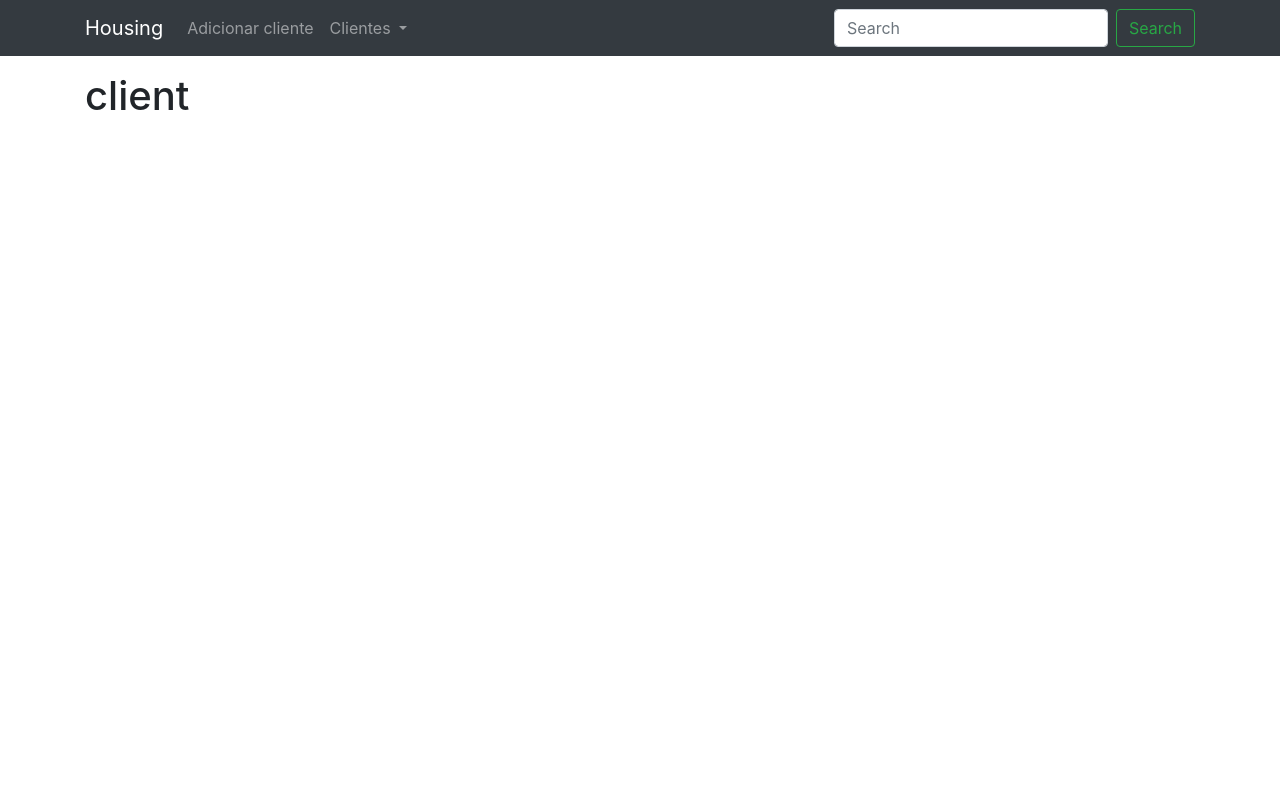
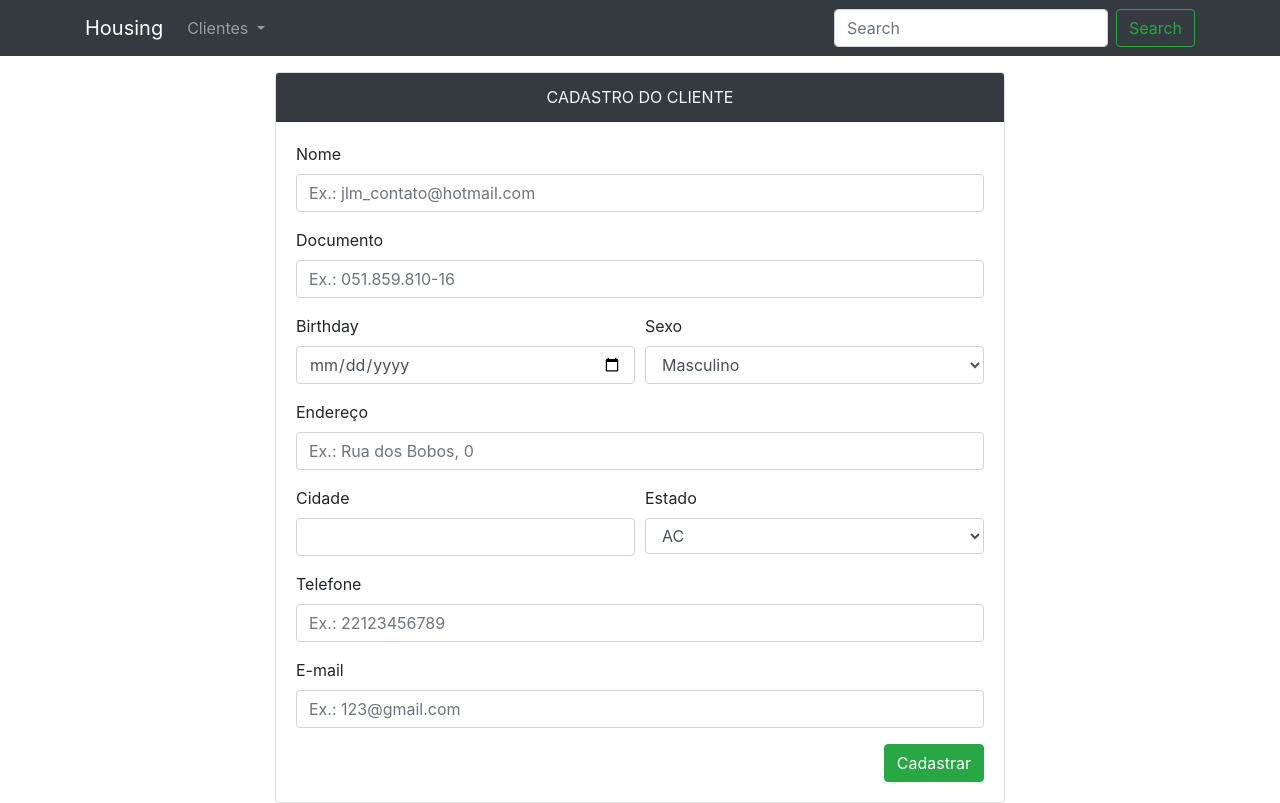
Before and after one commit to souzasmatheus/management-app, a Node server app: page /client in a window 1280 px wide. Before the commit the page ends 110 px from the top, so only its background shows below. Run offline with Node 20, Linux system fonts and the light colour scheme; some libraries are stand-ins or nearby versions.

Commit message:
Make client registering form

```diff
--- a/app.js
+++ b/app.js
@@ -23,17 +23,18 @@ app.engine('handlebars', exphbs({
 }))
 app.set('view engine', 'handlebars')
 
-// Index Route
+// History Route
 app.get('/', (req, res) => {
-    const title = 'Welcome'
+    const title = 'History'
     res.render('index', {
         title
     })
 })
 
+// Clients Register
 app.get('/client', (req, res) => {
     res.render('client', {
-        title: 'client'
+        title: 'add client'
     })
 })
 
--- a/views/client.handlebars
+++ b/views/client.handlebars
@@ -1 +1,86 @@
-<h1>{{title}}</h1>
+<div class="row justify-content-lg-center">
+    <div class="col-lg-8">
+        <div class="card">
+            <div class="card-header bg-dark">
+                <p class="text-uppercase text-center m-0 text-light">Cadastro do cliente</p>
+            </div>
+            <div class="card-body">
+                <form action="/client" method="post">
+                    <div class="form-group">
+                        <label for="name">Nome</label>
+                        <input type="text" name="name" class="form-control" placeholder="Ex.: jlm_contato@hotmail.com">
+                    </div>
+                    <div class="form-group">
+                        <label for="document">Documento</label>
+                        <input type="text" name="document" class="form-control" placeholder="Ex.: 051.859.810-16">
+                    </div>
+                    <div class="form-row mb-3">
+                        <div class="col">
+                            <label for="birthday">Birthday</label>
+                            <input type="date" name="birthday" class="form-control">
+                        </div>
+                        <div class="col">
+                            <label for="sex">Sexo</label>
+                            <select class="form-control" name="sex">
+                                <option>Masculino</option>
+                                <option>Feminino</option>
+                                <option disabled="disabled">Não existe outro</option>
+                            </select>
+                        </div>
+                    </div>
+                    <div class="form-group">
+                        <label for="address">Endereço</label>
+                        <input type="text" name="address" class="form-control" placeholder="Ex.: Rua dos Bobos, 0">
+                    </div>
+                    <div class="form-row mb-3">
+                        <div class="col">
+                            <label for="city">Cidade</label>
+                            <input type="text" name="city" class="form-control">
+                        </div>
+                        <div class="col">
+                            <label for="state">Estado</label>
+                            <select size="1" class="form-control" name="state">
+                                <option>AC</option>
+                                <option>AL</option>
+                                <option>AP</option>
+                                <option>AM</option>
+                                <option>BA</option>
+                                <option>CE</option>
+                                <option>DF</option>
+                                <option>ES</option>
+                                <option>GO</option>
+                                <option>MA</option>
+                                <option>MT</option>
+                                <option>MS</option>
+                                <option>MG</option>
+                                <option>PA</option>
+                                <option>PB</option>
+                                <option>PR</option>
+                                <option>PE</option>
+                                <option>PI</option>
+                                <option>RJ</option>
+                                <option>RN</option>
+                                <option>RS</option>
+                                <option>RO</option>
+                                <option>RR</option>
+                                <option>SC</option>
+                                <option>SP</option>
+                                <option>SE</option>
+                                <option>TO</option>
+                            </select>
+                        </div>
+                    </div>
+                    <div class="form-group">
+                        <label for="number">Telefone</label>
+                        <input type="text" name="number" class="form-control" placeholder="Ex.: 22123456789">
+                    </div>
+                    <div class="form-group">
+                        <label for="email">E-mail</label>
+                        <input type="email" name="email" class="form-control" placeholder="Ex.: 123@gmail.com">
+                    </div>
+                    <button type="submit" class="btn btn-success float-right">Cadastrar</button>
+                </form>
+            </div>
+        </div>
+    </div>
+</div>
--- a/views/partials/_navbar.handlebars
+++ b/views/partials/_navbar.handlebars
@@ -8,19 +8,15 @@
 
         <div class="collapse navbar-collapse" id="navbarSupportedContent">
             <ul class="navbar-nav mr-auto">
-                <li class="nav-item">
-                    <a class="nav-link" href="/client">Adicionar cliente</a>
-                </li>
                 <li class="nav-item dropdown">
                     <a class="nav-link dropdown-toggle" href="#" id="navbarDropdown" role="button"
                         data-toggle="dropdown" aria-haspopup="true" aria-expanded="false">
                         Clientes
                     </a>
                     <div class="dropdown-menu" aria-labelledby="navbarDropdown">
-                        <a class="dropdown-item" href="#">Novo cliente</a>
-                        <a class="dropdown-item" href="#">Another action</a>
+                        <a class="dropdown-item" href="/client">Novo cliente</a>
                         <div class="dropdown-divider"></div>
-                        <a class="dropdown-item" href="#">Something else here</a>
+                        <a class="dropdown-item" href="/">Histórico de clientes</a>
                     </div>
                 </li>
             </ul>
```
